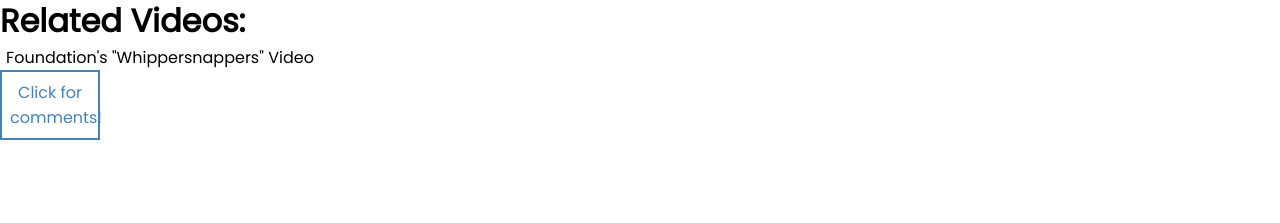
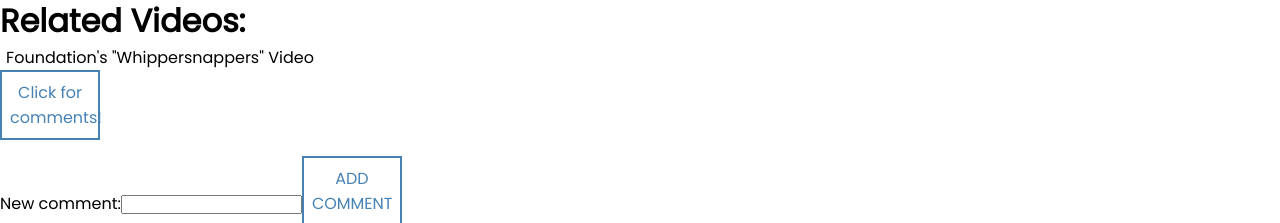
Before and after one commit to ladymeek37/youtube_clone, a React (Create React App) app in the folder frontend/: page /video/1KTSxYb6hcY in a window 1280 px wide. Shown: the part 711-934 px from the top of the page. Before the commit the page ends 851 px from the top, so only its background shows below. Built offline with nearby package versions, Linux system fonts and the light colour scheme.

Commit message:
added comments form and funcationalty to display new comment

```diff
--- a/frontend/src/components/CommentForm/CommentForm.jsx
+++ b/frontend/src/components/CommentForm/CommentForm.jsx
@@ -0,0 +1,55 @@
+import React, {useState} from 'react';
+import useAuth from '../../hooks/useAuth';
+import axios from 'axios';
+
+const CommentForm = ({video, getCommentsByVidId}) => {
+    const [user, token] = useAuth();
+    const [comment, setComment] = useState('');
+
+    async function onSubmit(event) {
+        event.preventDefault();
+        const formValuesObject = {
+            video_id: video,
+            text: comment,
+            likes: 0,
+            dislikes: 0
+
+        }
+
+        sendComment(formValuesObject)
+        console.log(formValuesObject)
+    }
+
+    async function sendComment(newComment){
+        try {
+            await axios.post('http://127.0.0.1:8000/api/comments/', newComment, {
+                headers: {
+                    Authorization: "Bearer " + token
+                }
+            })
+            .then(response => getCommentsByVidId())
+            .then(response => console.log("This is the new comment",response))
+
+
+        } catch (error) {
+            console.log("The API NO WORKIE", error.message)
+
+        }
+
+
+    }
+
+
+    return (
+        <form onSubmit={onSubmit}>
+            <div>
+                <label>New comment:</label>
+                <input type = 'string' className = 'form-control' value = {comment} onChange={(event) => setComment(event.target.value)}/>
+                <button class = 'CommentFormButton' type = 'submit' style = {{'margin-top': '1em'}}>ADD COMMENT</button>
+            </div>
+        </form>
+
+    );
+}
+
+export default CommentForm;
--- a/frontend/src/components/CommentList/CommentList.jsx
+++ b/frontend/src/components/CommentList/CommentList.jsx
@@ -1,21 +1,7 @@
-import React, {useState} from 'react';
-import axios from 'axios';
+import React from 'react';
 import CommentsMapper from '../CommentsSection/CommentsMapper';
 
-const CommentsList = ({video}) => {
-    const [comments, setComments] = useState([])
-
-    const getCommentsByVidId = async() => {
-        try {
-            await axios
-            .get(`http://localhost:8000/api/comments/${video}/`)
-            .then(response => {setComments(response.data);console.log(response.data)})
-        } catch (error) {
-            console.log(error.response.data)
-
-        }
-
-    }
+const CommentsList = ({getCommentsByVidId, comments}) => {
 
     return (
 
--- a/frontend/src/components/CommentsSection/CommentsSection.jsx
+++ b/frontend/src/components/CommentsSection/CommentsSection.jsx
@@ -0,0 +1,32 @@
+import React from 'react';
+import { useParams } from 'react-router-dom';
+import CommentsList from '../CommentList/CommentList';
+import CommentForm from '../CommentForm/CommentForm';
+import { useState } from 'react';
+import axios from 'axios';
+
+const CommentsSection = (props) => {
+    const {videoId} = useParams()
+    const [comments, setComments] = useState([])
+
+    const getCommentsByVidId = async() => {
+        try {
+            await axios
+            .get(`http://localhost:8000/api/comments/${videoId}/`)
+            .then(response => {setComments(response.data);console.log(response.data)})
+        } catch (error) {
+            console.log(error.response.data)
+
+        }
+
+    }
+
+    return (
+        <div>
+            <CommentsList getCommentsByVidId = {getCommentsByVidId} comments = {comments}/>
+            <CommentForm video = {videoId} getCommentsByVidId = {getCommentsByVidId}  />
+        </div>
+     );
+}
+
+export default CommentsSection;
--- a/frontend/src/pages/VideoPage/VideoPage.js
+++ b/frontend/src/pages/VideoPage/VideoPage.js
@@ -2,6 +2,7 @@ import axios from 'axios';
 import React,{useState}from 'react';
 import { useParams } from 'react-router-dom';
 import CommentsList from '../../components/CommentList/CommentList';
+import CommentsSection from '../../components/CommentsSection/CommentsSection';
 import RelatedVideosMapper from '../../components/RelatedVideosMapper/RelatedVideosMapper';
 
 const VideoPage = () => {
@@ -101,7 +102,7 @@ const VideoPage = () => {
                 <p class = "videotitle" maxlength="10"> {video.snippet.title}</p>
             </div>
             <div>
-                <CommentsList video = {videoId}/>
+                <CommentsSection video = {videoId}/>
             </div>
         </div>
     )}
```
